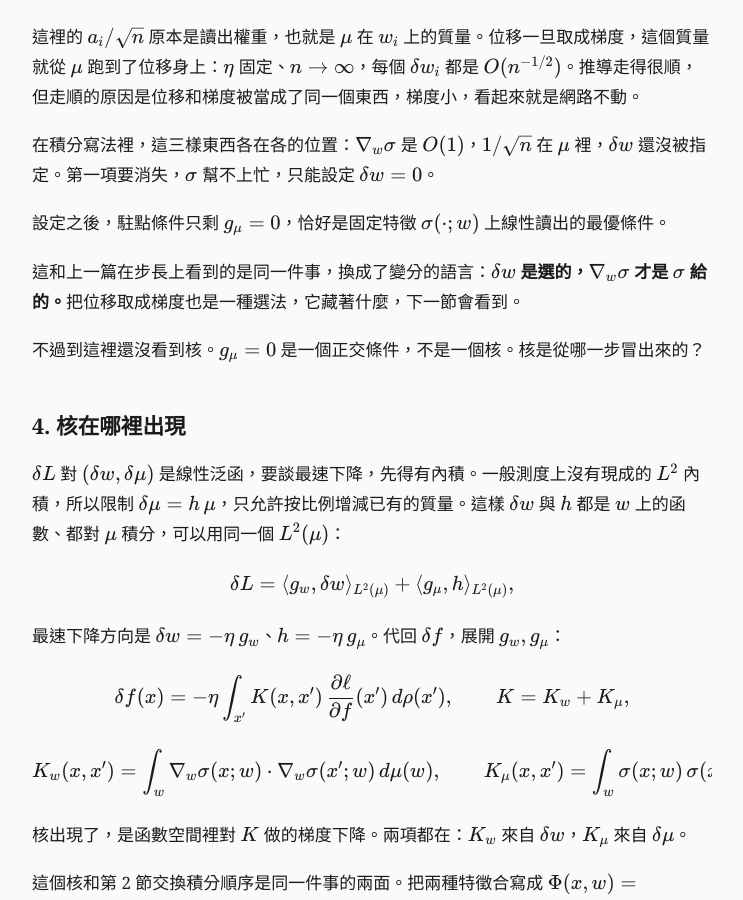
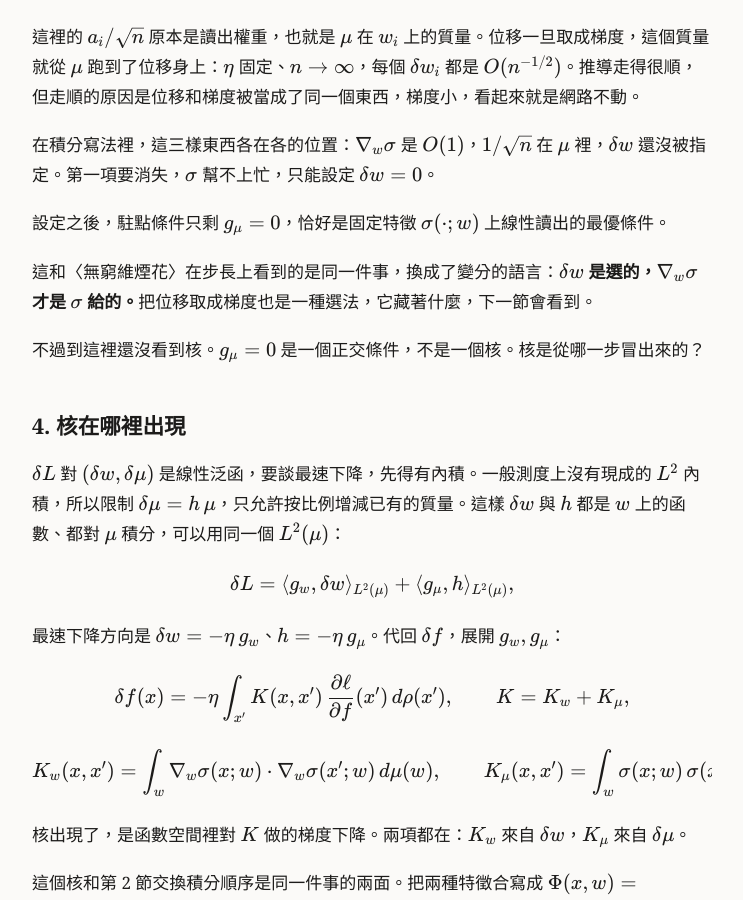
Before and after one commit to hukaichun/hukaichun.github.io, a Jekyll site: the page built from _posts/2026-09-21-ntk-variational.md, in a window 1280 px wide and 900 px high, scrolled down 2947 px. Shown: the whole window, without its empty margins (268-1011 px from the left). Built offline with Jekyll 4.4.1, drawn with Linux system fonts in a browser that asks for light colours; some of the changed text lies outside the part shown.

Commit message:
Refer to earlier posts by title instead of 上一篇
Co-Authored-By: Claude Opus 5 <noreply@anthropic.com>

```diff
--- a/_posts/2026-09-21-ntk-variational.md
+++ b/_posts/2026-09-21-ntk-variational.md
@@ -3,10 +3,10 @@ title: "兩個 δ"
 subtitle: "用一階變分重走一遍 NTK"
 date: 2026-09-21
 tags: [ntk, kernel-methods, calculus-of-variations, math]
-description: "上一篇批評了 NTK 的設定，這篇想知道作者們在這條路上看到了什麼。不取極限，把寬網路寫成參數空間上的積分，只寫一階變分，一步一步看設定拿掉了什麼、留下了什麼。"
+description: "〈Deep Learning 的無窮維煙花〉批評了 NTK 的設定，這篇想知道作者們在這條路上看到了什麼。不取極限，把寬網路寫成參數空間上的積分，只寫一階變分，一步一步看設定拿掉了什麼、留下了什麼。"
 ---
 
-[上一篇](/posts/infinite-width-fireworks/)批評 NTK 的設定：$$1/\sqrt n$$ 加上固定步長，讓個別權重的更新隨寬度消失，「權重不動」是設定出來的。我們認為這個批評成立，但還是想知道作者們在這條路上究竟看到了什麼。
+[〈Deep Learning 的無窮維煙花〉](/posts/infinite-width-fireworks/)批評 NTK 的設定：$$1/\sqrt n$$ 加上固定步長，讓個別權重的更新隨寬度消失，「權重不動」是設定出來的。我們認為這個批評成立，但還是想知道作者們在這條路上究竟看到了什麼。
 
 原文透過逐層取極限逼近無窮寬，推導很長。要看設定做了什麼，也許不需要那套極限：有限寬網路本來就能寫成參數空間上的積分，只是測度是原子的；把測度放寬，就是無窮維的版本。這篇從這個積分形式出發，只寫一階變分，走一步看一步。
 
@@ -109,7 +109,7 @@ $$
 
 設定之後，駐點條件只剩 $$g_\mu=0$$，恰好是固定特徵 $$\sigma(\cdot;w)$$ 上線性讀出的最優條件。
 
-這和上一篇在步長上看到的是同一件事，換成了變分的語言：**$$\delta w$$ 是選的，$$\nabla_w\sigma$$ 才是 $$\sigma$$ 給的。**把位移取成梯度也是一種選法，它藏著什麼，下一節會看到。
+這和〈無窮維煙花〉在步長上看到的是同一件事，換成了變分的語言：**$$\delta w$$ 是選的，$$\nabla_w\sigma$$ 才是 $$\sigma$$ 給的。**把位移取成梯度也是一種選法，它藏著什麼，下一節會看到。
 
 不過到這裡還沒看到核。$$g_\mu=0$$ 是一個正交條件，不是一個核。核是從哪一步冒出來的？
 
```
